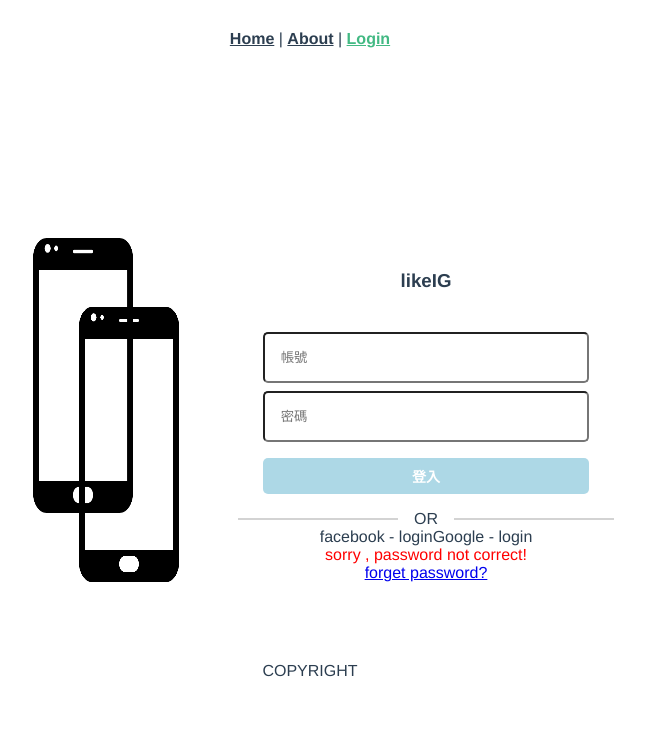
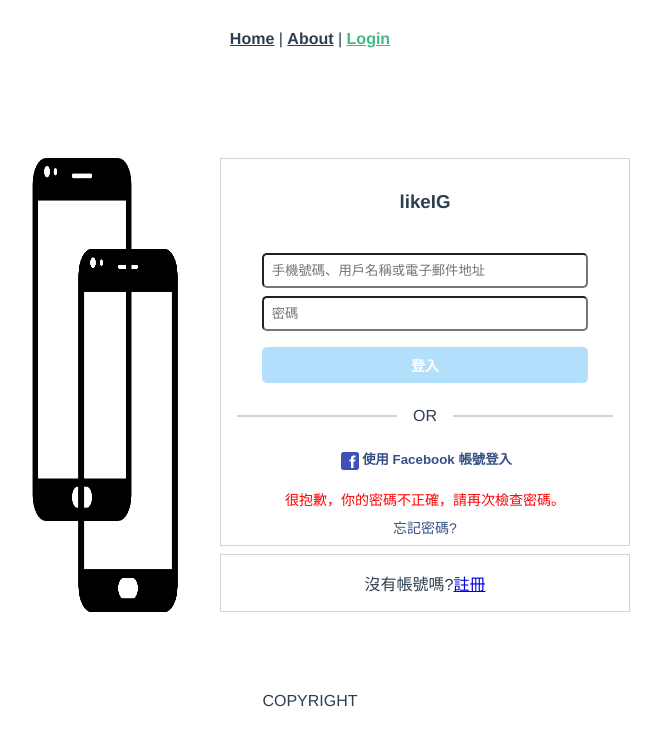
Before and after one commit to iou8611614/likeIG, a Vue app: page /login in a window 1280 px wide. Shown: the top 746 px of the page, without its empty margins (330-991 px from the left). Built offline with nearby package versions, Linux system fonts and the light colour scheme.

Commit message:
add input validation logic and third party button

```diff
--- a/src/views/Login.vue
+++ b/src/views/Login.vue
@@ -10,11 +10,14 @@
               <img class="img-carousel p4" src="../assets/smartphone.png" alt="">
           </section>
           <section class="main-board right-board">
+              <div class="small-block login-block">
                   <h1 class="logo">likeIG</h1>
+                <!-- <span>Account: {{account}}</span><br>
+                <span>Password: {{password}}</span> -->
                 <form class="login-form">
-                  <input class="user account" type="text" placeholder="帳號">
-                  <input class="user password" type="text" placeholder="密碼">
-                  <button class="login-btn" @click.prevent="longinHandler">登入</button>
+                    <input class="form-item account" type="text"  v-model="account" placeholder="手機號碼、用戶名稱或電子郵件地址">
+                    <input class="form-item password" type="password"  v-model="password" placeholder="密碼">
+                    <button :class="{loginBtn:true, enableBtn: !isDisabled}" @click.prevent="longinHandler" :disabled="isDisabled">登入</button>
                 </form>
                 <div class="hr-decoration">
                     <div class="hr-line"></div>
@@ -22,10 +25,19 @@
                     <div class="hr-line"></div>
                 </div>
                 <div class="third-party-auth">
-                  <span>facebook - login</span>
-                  <span>Google - login</span>
-                  <p class="prompt-msg">sorry , password not correct!</p>
-                  <a href="/forgetpage">forget password?</a>
+                    <button class="thirdpartyBtn" @click="thirdpartyAuth">
+                        <!-- <span class="fb-logo">1</span> -->
+                        <svg xmlns="http://www.w3.org/2000/svg"  viewBox="0 0 48 48" width="24px" height="24px"><path fill="#3F51B5" d="M42,37c0,2.762-2.238,5-5,5H11c-2.761,0-5-2.238-5-5V11c0-2.762,2.239-5,5-5h26c2.762,0,5,2.238,5,5V37z"/><path fill="#FFF" d="M34.368,25H31v13h-5V25h-3v-4h3v-2.41c0.002-3.508,1.459-5.59,5.592-5.59H35v4h-2.287C31.104,17,31,17.6,31,18.723V21h4L34.368,25z"/></svg>
+                        <span>使用 Facebook 帳號登入</span>
+                    </button>
+                    <!-- <span>Google - login</span> -->
+                    <p class="prompt-msg">很抱歉，你的密碼不正確，請再次檢查密碼。</p>
+                    <a class="forgot-link" href="/forgetpage">忘記密碼?</a>
+                </div>
+              </div>
+              <div class="small-block register-block">
+                  <span>沒有帳號嗎?</span>
+                  <a href="#">註冊</a>
               </div>
           </section>
       </section>
@@ -36,15 +48,33 @@
 </template>
 
 <script>
+import {ref, computed} from "vue";
 export default {
     setup(){
+        let account = ref("");
+        let password = ref("");
+        let isDisabled = computed(()=>{
+            if(account.value.trim() && password.value.trim() && password.value.length>=6){
+                return false;
+            }else{
+                return true;
+            }
+        })
+
         function longinHandler(){
             console.log("Login Process...")
         }
+        function thirdpartyAuth(){
+            console.log("Third Party Login Procee...");
+        }
         return {
+            account,
+            password,
+            isDisabled,
             longinHandler,
+            thirdpartyAuth
         }
-    }
+    },
 }
 </script>
 
@@ -58,16 +88,23 @@ export default {
     display: flex;
     justify-content: center;
     width: 50%;
-    margin: 10rem auto 0 auto;
+    margin: 5rem auto 0 auto;
 }
 .login-footer{
     width: 50%;
     margin: 0 auto 5rem auto;
     padding: 5rem 0;
 }
-section.main-board{
+// section.main-board{
+//     flex: 1;
+// }
+.left-board{
+    flex: 2;
+}
+.right-board{
     flex: 1;
 }
+
 h1.logo{
     padding: 2rem 0;
 }
@@ -106,18 +143,29 @@ img{
 .now{
     z-index: 9999;
 }
-.user{
+.form-item{
     width: 80%;
     margin: .5rem auto 0 auto;
-    padding: 1rem;
+    padding: .5rem;
     border-radius: 5px;
 }
-.login-btn{
+.loginBtn{
     width: 80%;
     margin: 1rem auto;
     padding: .5rem;
     border-radius: 5px;
-    background-color: lightblue;
+    background-color: #B2DFFC;
+    color: white;
+    font-weight: bold;
+    font-size: 14px;
+    border: none;
+}
+.enableBtn{
+    width: 80%;
+    margin: 1rem auto;
+    padding: .5rem;
+    border-radius: 5px;
+    background-color: #0095F6;
     color: white;
     font-weight: bold;
     font-size: 14px;
@@ -127,6 +175,7 @@ img{
     display: flex;
     justify-content: center;
     align-items: center;
+    margin: .5rem 0;
 }
 .hr-line{
     border: solid .1px lightgray;
@@ -134,7 +183,53 @@ img{
     height: 1px;
     margin: 0 1rem;
 }
+.third-party-auth{
+    display: flex;
+    flex-direction: column;
+    align-items: center;
+}
+.thirdpartyBtn{
+    display: flex;
+    cursor: pointer;
+    outline: none;
+    border: none;
+    background-color: #fff;
+    color: #385185;
+    text-decoration: none;
+    margin: 1rem 0;
+    &:active{
+        border: 0px;
+    }
+    & span.fb-logo{
+        width: 20px;
+        // background-color:red;
+        background-image: url("../assets/facebook-app-logo.png");
+    }
+    & span{
+        font-weight: bold;
+    }
+}
+.small-block{
+    border: 1px solid rgba(167, 170, 170, 0.5);
+}
+.login-block{
+    margin: 0 0 0.5rem 0;
+}
+.register-block{
+    margin: 0.5rem 0 0 0;
+    padding: 1rem 0;
+}
 .prompt-msg{
     color: red;
+    font-size: 14px;
+}
+.forgot-link{
+    margin: .5rem 0;
+    text-decoration: none;
+    color: #385185;
+    font-size: 14px;
+    &:active{
+        color: #b7c6e4;
+    }
 }
 </style>
```
Also changed, not shown: src/assets/facebook-app-logo.png (added), src/assets/icons8-facebook.svg (added). Lines whose indentation alone changed are shown as unchanged.
